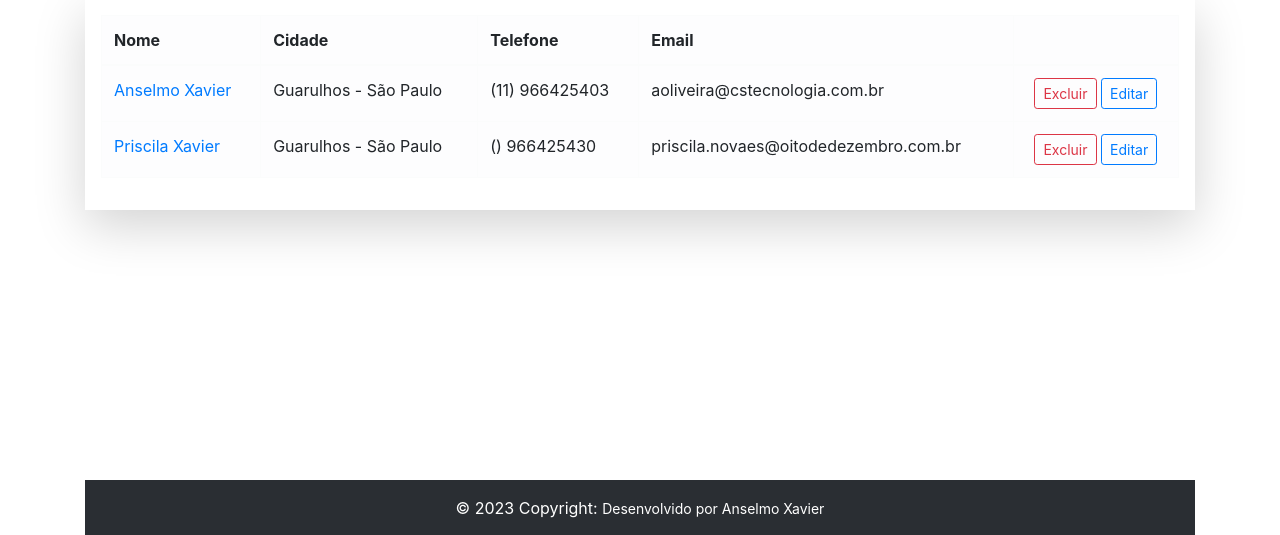
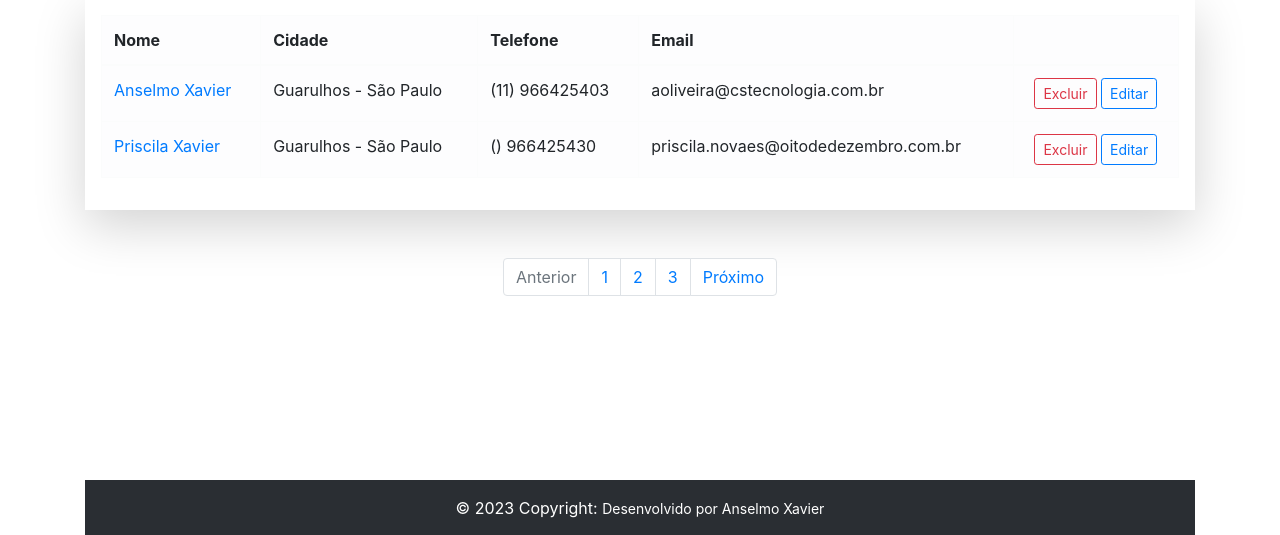
Before and after one commit to anselmoaxo/crm, a Django app: page /customer/list/ in a window 1280 px wide. Shown: the part 216-751 px from the top of the page. Run offline with Django 4.2, Linux system fonts and the light colour scheme; data comes from the database, SQL or seed files in the repository.

Commit message:
criando a paginacao da lista

```diff
--- a/customer/templates/customer/customer_list.html
+++ b/customer/templates/customer/customer_list.html
@@ -37,6 +37,16 @@
     {% endfor %}
   </tbody>
 </table>
-
 </div>
+<ul class="pagination justify-content-center">
+    <li class="page-item disabled">
+      <a class="page-link" href="#" tabindex="-1">Anterior</a>
+    </li>
+    <li class="page-item"><a class="page-link" href="#">1</a></li>
+    <li class="page-item"><a class="page-link" href="#">2</a></li>
+    <li class="page-item"><a class="page-link" href="#">3</a></li>
+    <li class="page-item">
+      <a class="page-link" href="#">Próximo</a>
+    </li>
+  </ul>
 {% endblock  %}
```
